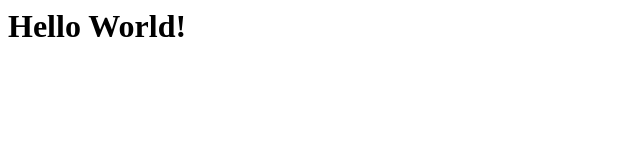
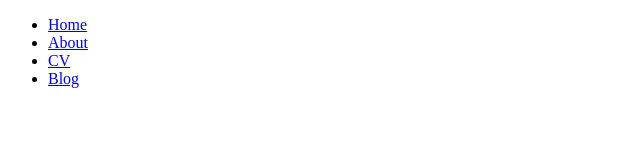
Before and after one commit to UP940298/TwitchVOD, a plain HTML site: page index.html in a window 1280 px wide. Shown: the whole page, without its empty margins (0-640 px from the left). Drawn offline with Linux system fonts and the light colour scheme.

Commit message:
Update index.html

```diff
--- a/index.html
+++ b/index.html
@@ -1 +1,16 @@
-<h1> Hello World!</h1>
+<!DOCTYPE html>
+<html>
+	<head>
+		<title>Hello World!</title>
+	</head>
+	<body>
+		<nav>
+    		<ul>
+        		<li><a href="/">Home</a></li>
+	        	<li><a href="/about">About</a></li>
+        		<li><a href="/cv">CV</a></li>
+        		<li><a href="/blog">Blog</a></li>
+    		</ul>
+		</nav>
+	</body>
+</html>
```
